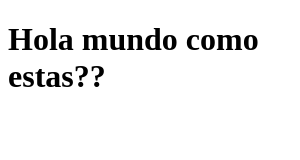
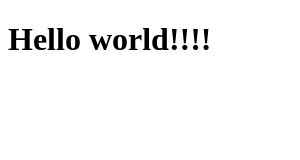
Before and after one commit to leoperz/testUpdater, an Electron app: page index.html in a window 300 px wide. Drawn offline with Linux system fonts and the light colour scheme.

Commit message:
4 t0 commit

```diff
--- a/index.html
+++ b/index.html
@@ -6,6 +6,6 @@
     <title>Document</title>
 </head>
 <body>
-    <h1>Hola mundo como estas??</h1>
+    <h1>Hello world!!!!</h1>
 </body>
 </html>
```
Also changed, not shown: package.json (+35 -4 lines), assets/icon.ico (added), 2 other files.
